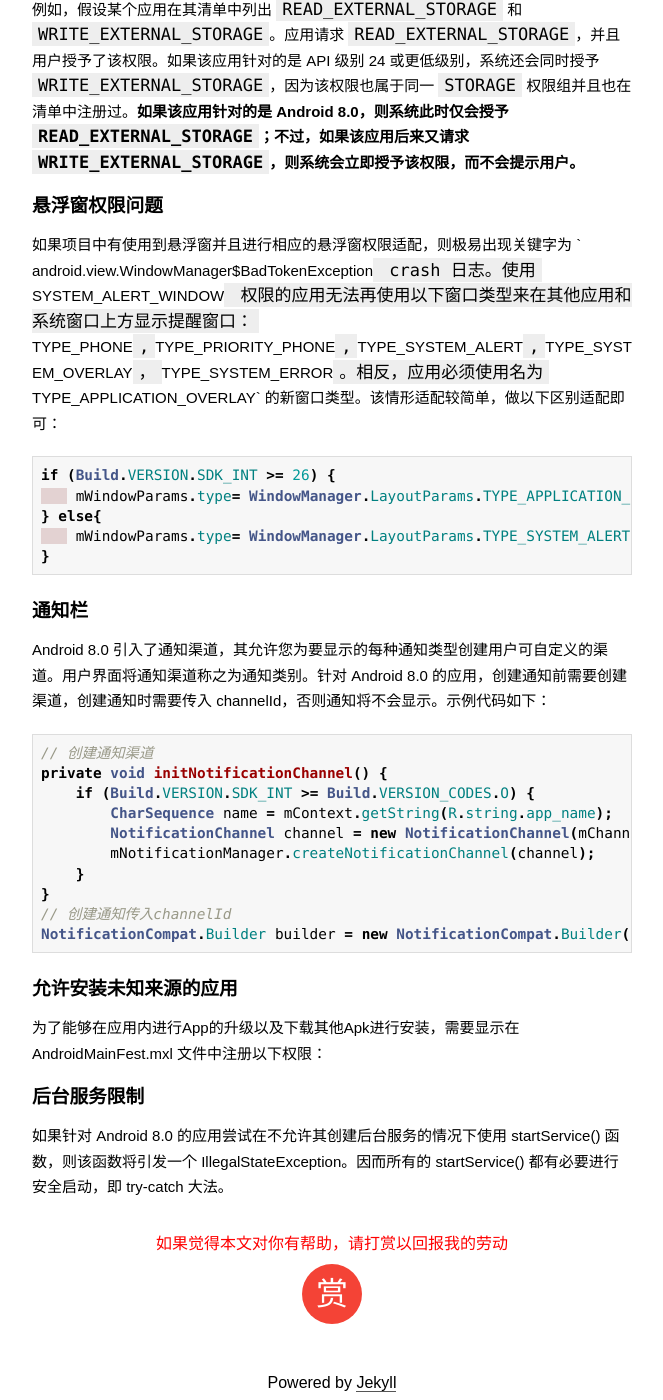
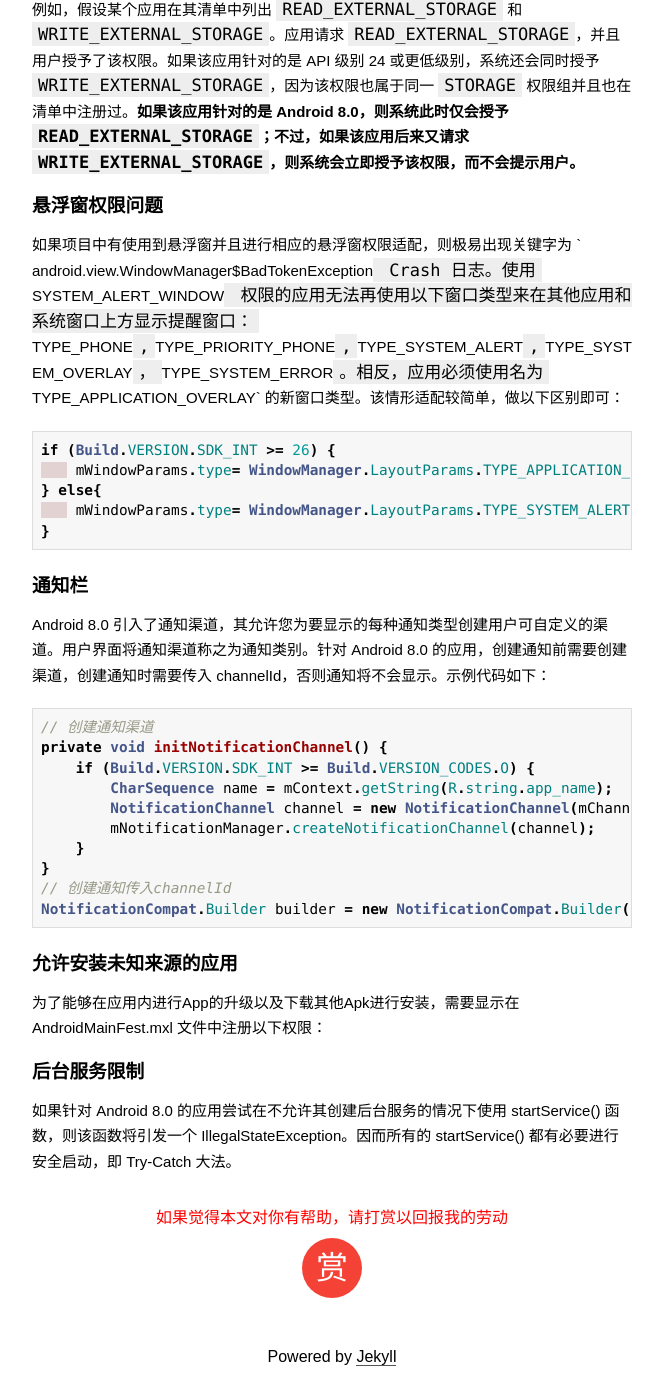
Before and after one commit to wuchangfeng/wuchangfeng.github.io, a Jekyll site: the page built from _posts/2019-04-19-android-o-adaptation.md, in a window 1280 px wide and 1400 px high, scrolled down 3045 px. Shown: the whole window, without its empty margins (308-971 px from the left). Built offline with Jekyll 4.4.1, drawn with Linux system fonts in a browser that asks for light colours; some web fonts are replaced; comment, search, counter and statistics services are not loaded; some of the changed text lies outside the part shown.

Commit message:
ie go up:mailbox_closed:

````diff
--- a/_posts/2019-04-19-android-o-adaptation.md
+++ b/_posts/2019-04-19-android-o-adaptation.md
@@ -44,7 +44,7 @@
 
 ```java
 intent.action = "com.example.test.CLOSE”;
-intent.setPackage(getPackageName()); //指定包名
+intent.setPackage(getPackageName()); // 指定包名
 context.sendBroadcast(intent);
 ```
 
@@ -116,7 +116,7 @@
 
 ### 悬浮窗权限问题
 
-如果项目中有使用到悬浮窗并且进行相应的悬浮窗权限适配，则极易出现关键字为 `  android.view.WindowManager$BadTokenException` crash 日志。使用 `SYSTEM_ALERT_WINDOW` 权限的应用无法再使用以下窗口类型来在其他应用和系统窗口上方显示提醒窗口：`TYPE_PHONE`,`TYPE_PRIORITY_PHONE`,`TYPE_SYSTEM_ALERT`,`TYPE_SYSTEM_OVERLAY`，`TYPE_SYSTEM_ERROR`。相反，应用必须使用名为 `TYPE_APPLICATION_OVERLAY` 的新窗口类型。该情形适配较简单，做以下区别适配即可：
+如果项目中有使用到悬浮窗并且进行相应的悬浮窗权限适配，则极易出现关键字为 `  android.view.WindowManager$BadTokenException` Crash 日志。使用 `SYSTEM_ALERT_WINDOW` 权限的应用无法再使用以下窗口类型来在其他应用和系统窗口上方显示提醒窗口：`TYPE_PHONE`,`TYPE_PRIORITY_PHONE`,`TYPE_SYSTEM_ALERT`,`TYPE_SYSTEM_OVERLAY`，`TYPE_SYSTEM_ERROR`。相反，应用必须使用名为 `TYPE_APPLICATION_OVERLAY` 的新窗口类型。该情形适配较简单，做以下区别即可：
 
 ```java
 if (Build.VERSION.SDK_INT >= 26) {
@@ -151,4 +151,4 @@
 
 ### 后台服务限制
 
-如果针对 Android 8.0 的应用尝试在不允许其创建后台服务的情况下使用 startService() 函数，则该函数将引发一个 IllegalStateException。因而所有的 startService() 都有必要进行安全启动，即 try-catch 大法。
+如果针对 Android 8.0 的应用尝试在不允许其创建后台服务的情况下使用 startService() 函数，则该函数将引发一个 IllegalStateException。因而所有的 startService() 都有必要进行安全启动，即 Try-Catch 大法。
````
Also changed, not shown: other parts of _posts/2019-04-19-android-o-adaptation.md (+2 -2 lines).
